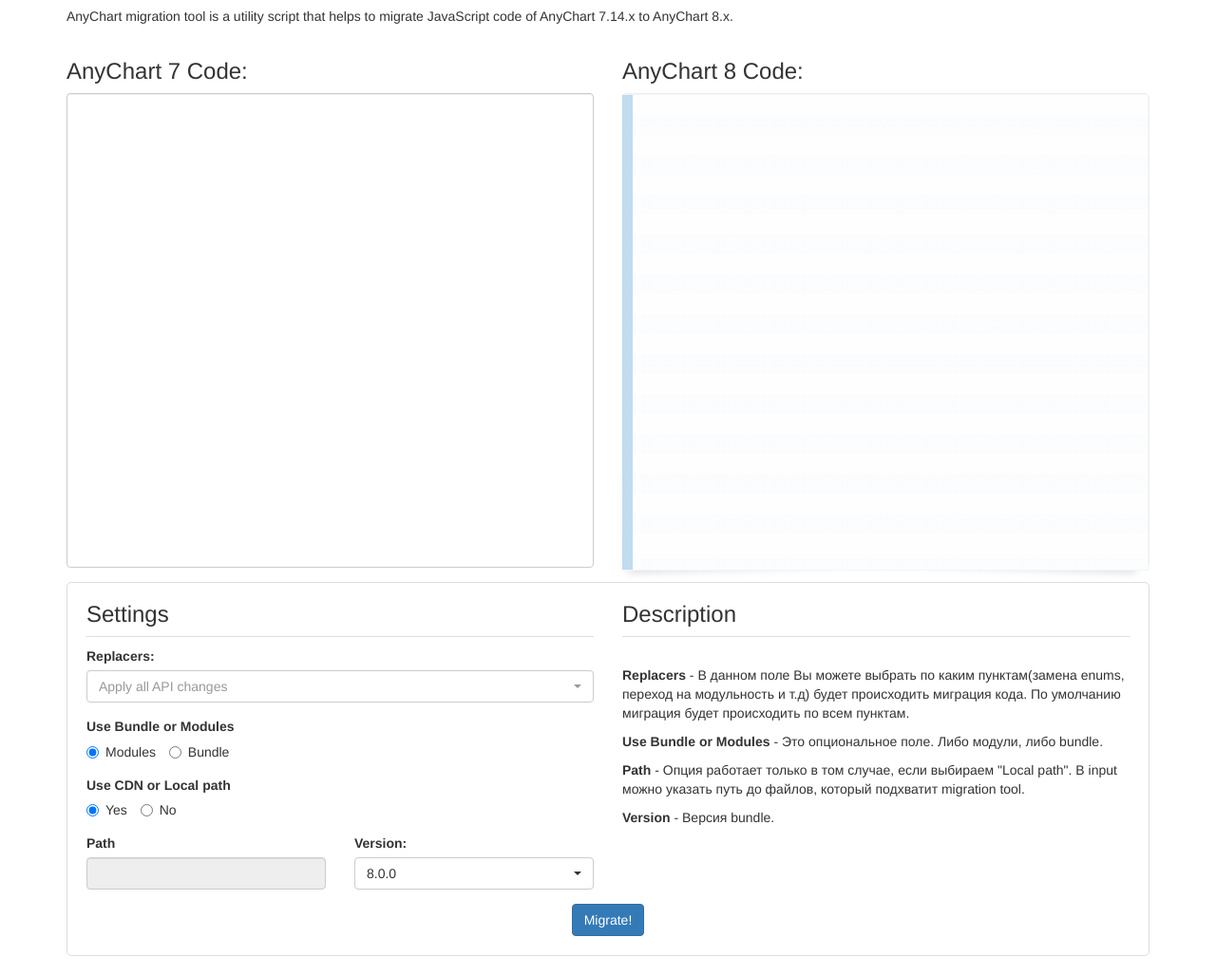
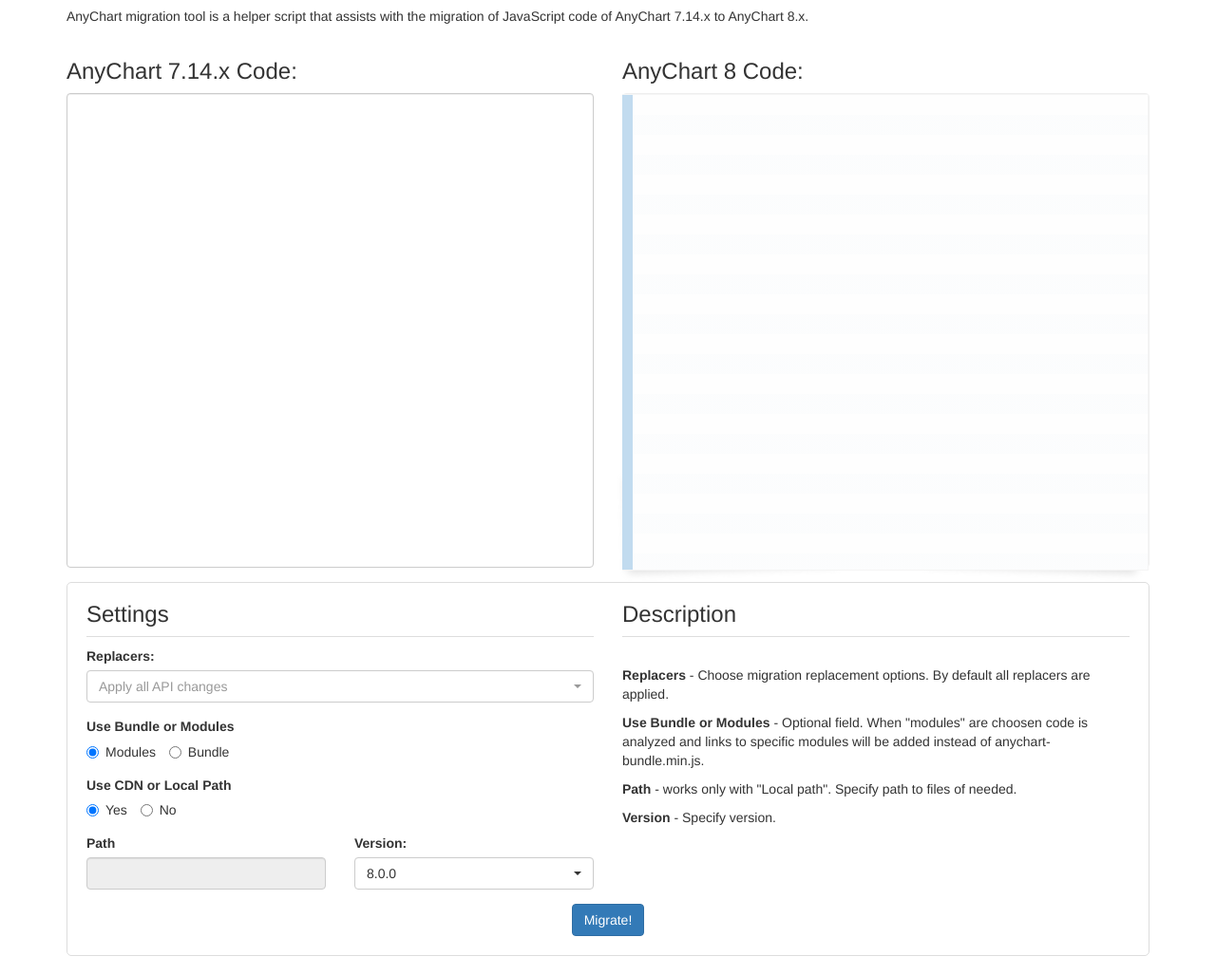
Before and after one commit to AnyChart/anychart-7-to-8-migration-tool, a website: page index.html in a window 1280 px wide. Shown: the part 63-1090 px from the top of the page at 95% size. Drawn offline with nearby package versions, Linux system fonts and the light colour scheme; some packages are replaced by stand-ins of ours; a script that the page names is missing.

Commit message:
translate

```diff
--- a/index.html
+++ b/index.html
@@ -250,7 +250,7 @@
                             });
 
                             if (enumsWarning) {
-                                $log.append('<div class="alert alert-warning enums-warning"><strong>Be Careful!</strong> Enums Warning.</div>');
+                                $log.append('<div class="alert alert-warning enums-warning"><strong>Warning!</strong> Enums Warning.</div>');
 
                                 enumsWarning.sort(function (a, b) {
                                     return a.line - b.line
@@ -272,9 +272,9 @@
                                 $log.append('<div class="alert alert-warning grid-warning"><strong>Be Careful!</strong> Grid Warning.</div>');
 
                                 if (!gridWarning.exceptions) {
-                                    $('.grid-warning').html('<strong>Be Careful!</strong> Grid Warning.');
+                                    $('.grid-warning').html('<strong>Warning!</strong> Grid Warning.');
                                 } else {
-                                    $('.grid-warning').html('<strong>Be Careful!</strong> Exceptions, method grid not be replaced.');
+                                    $('.grid-warning').html('<strong>Warning!</strong> Exception, the grid() method can not be replaced.');
                                 }
 
                                 if (!gridWarning[0].exceptions) {
@@ -296,7 +296,7 @@
                             }
 
                             if (stateWarning) {
-                                $log.append('<div class="alert alert-warning state-warning"><strong>Be Careful!</strong> State Interactivity Warning.</div>');
+                                $log.append('<div class="alert alert-warning state-warning"><strong>Warning!</strong> Interactivity State Warning.</div>');
 
                                 stateWarning.sort(function (a, b) {
                                     return a.line - b.line
@@ -343,13 +343,13 @@
 
 <div class="container">
     <h1>AnyChart 7.x to 8.x Migration Tool</h1>
-    <p> AnyChart migration tool is a utility script that helps to migrate JavaScript code of AnyChart 7.14.x to AnyChart
+    <p> AnyChart migration tool is a helper script that assists with the migration of JavaScript code of AnyChart 7.14.x to AnyChart
         8.x.</p>
     <form class="migrate-form" action="/migrate" method="POST" id="migrate-form">
         <div class="row">
             <div class="col-sm-6">
                 <div class="form-group">
-                    <h3 class="dark-grey">AnyChart 7 Code:</h3>
+                    <h3 class="dark-grey">AnyChart 7.14.x Code:</h3>
                     <textarea class="form-control" id="input-code"></textarea>
                 </div>
             </div>
@@ -395,7 +395,7 @@
                         </div>
 
                         <div class="form-group">
-                            <label>Use CDN or Local path</label>
+                            <label>Use CDN or Local Path</label>
 
                             <div class="row">
                                 <div class="col-sm-6">
@@ -428,20 +428,22 @@
                 <div class="col-md-6">
                     <h3 class="dark-grey">Description</h3>
                     <br>
-                    <p><b>Replacers</b> - В данном поле Вы можете выбрать по каким пунктам(замена enums, переход на
-                        модульность и т.д)
-                        будет происходить миграция кода.
-                        По умолчанию миграция будет происходить по всем пунктам.
+
+                    <p><b>Replacers</b> - Choose migration replacement options.
+                        By default all replacers are applied.
+                    </p>
+
+                    <p>
+                        <b>Use Bundle or Modules</b> - Optional field. When "modules" are choosen
+                        code is analyzed and links to specific modules will be added instead
+                        of anychart-bundle.min.js.
                     </p>
                     <p>
-                        <b>Use Bundle or Modules</b> - Это опциональное поле. Либо модули, либо bundle.
+                        <b>Path</b> - works only with "Local path". Specify
+                        path to files of needed.
                     </p>
                     <p>
-                        <b>Path</b> - Опция работает только в том случае, если выбираем "Local path". В input можно указать
-                        путь до файлов, который подхватит migration tool.
-                    </p>
-                    <p>
-                        <b>Version</b> - Версия bundle.
+                        <b>Version</b> - Specify version.
                     </p>
                 </div>
             </div>
```
